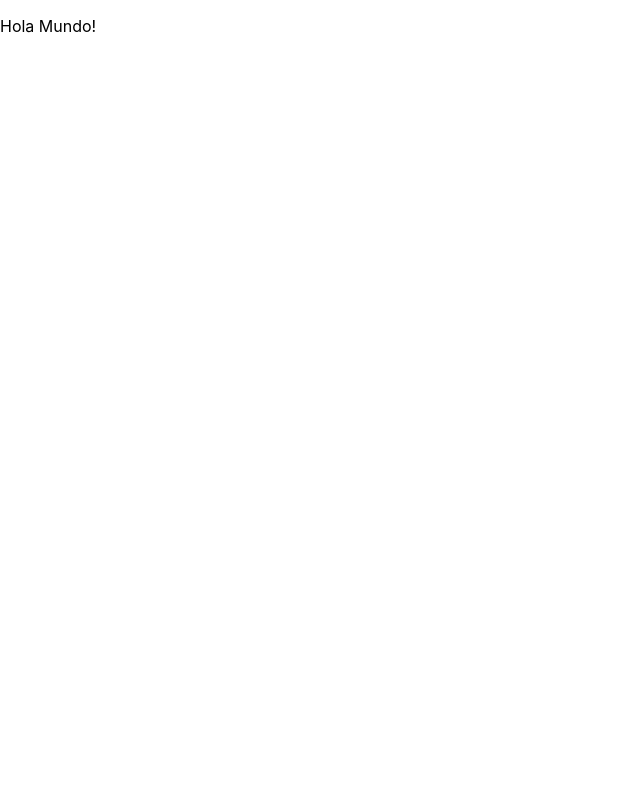
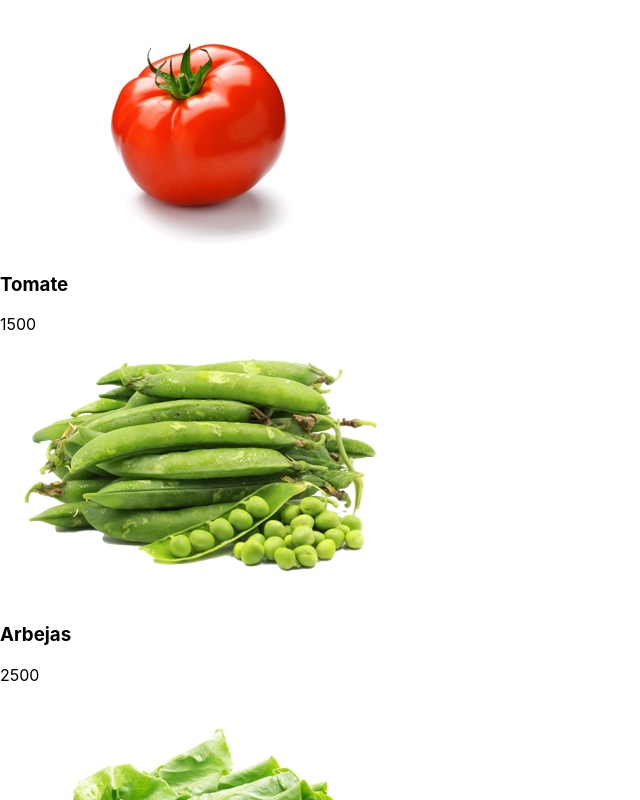
Before and after one commit to hatorob/carrito-react, a React (Create React App) app: page / in a window 1280 px wide. Shown: the top 800 px of the page, without its empty margins (0-640 px from the left). Built offline with nearby package versions, Linux system fonts and the light colour scheme.

Commit message:
Listado de productos. 1. Se crea component de Productos 2. Se crea component de Product

```diff
--- a/src/App.js
+++ b/src/App.js
@@ -1,6 +1,5 @@
 import { Component } from 'react';
-import logo from './logo.svg';
-import './App.css';
+import Productos from './components/Productos';
 
 class App extends Component {
   state = {
@@ -13,7 +12,10 @@
   render() {
     return(
       <div>
-        <p>Hola Mundo!</p>
+        <Productos
+            agregarAlCarro={ () => console.log('No hace nada') }
+            productos={ this.state.productos }
+        />
       </div>
     );
   }
--- /dev/null
+++ b/src/components/Producto.js
@@ -0,0 +1,18 @@
+import { Component } from "react";
+
+
+class Producto extends Component {
+    render() {
+        console.log(this.props);
+        const { producto } = this.props;
+        return(
+            <div>
+               <img alt={producto.name} src={producto.img}></img>
+               <h3>{producto.name}</h3>
+               <p>{producto.price}</p>
+            </div>
+        );
+    }
+}
+
+export default Producto;
--- /dev/null
+++ b/src/components/Productos.js
@@ -0,0 +1,23 @@
+import { Component } from "react";
+import Producto from './Producto';
+
+class Productos extends Component {
+    render() {
+        const { productos, agregarAlCarro } = this.props;
+
+
+        return(
+            <div>
+                {productos.map(producto =>
+                 <Producto
+                    agregarAlCarro={agregarAlCarro}
+                    key={producto.name}
+                    producto={producto}
+                 />)}
+            </div>
+        );
+    }
+}
+
+
+export default Productos;
```
